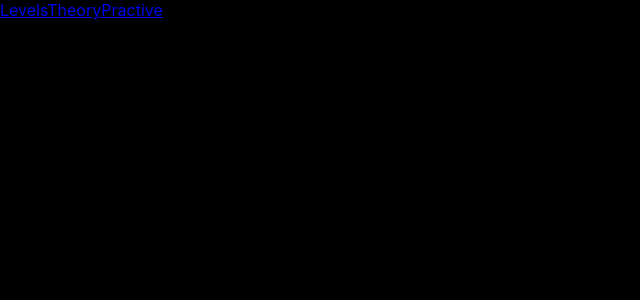
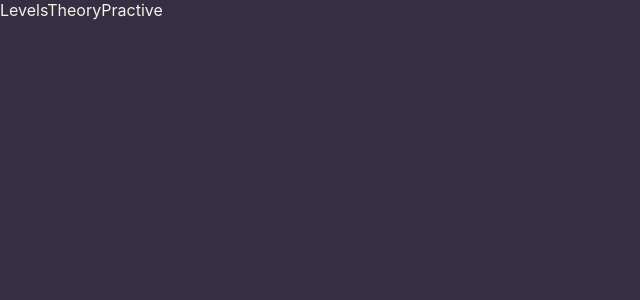
Before and after one commit to dimadidyk0/linn, a React (Create React App) app: page / in a window 1280 px wide. Shown: the top 300 px of the page, without its empty margins (0-640 px from the left). Built offline with nearby package versions, Linux system fonts and the light colour scheme.

Commit message:
feat: add variables and fix prettier

```diff
--- a/package.json
+++ b/package.json
@@ -24,11 +24,6 @@
     "hooks": {
       "pre-commit": "npm run lint && npm run format"
     }
-  },
-  "prettier": {
-    "printWidth": 90,
-    "bracketSpacing": false,
-    "trailingComma": "es5"
   },
   "lint-staged": {
     "*.+(js|jsx)": "eslint --fix",
--- a/src/App.module.css
+++ b/src/App.module.css
@@ -1,5 +1,5 @@
 .root {
   min-height: 100vh;
-  background-color: black;
-  color: white;
+  background-color: var(--main-color);
+  color: var(--text-color);
 }
--- /dev/null
+++ b/src/assets/styles/index.css
@@ -0,0 +1,16 @@
+body {
+  margin: 0;
+  font-family: -apple-system, BlinkMacSystemFont, "Segoe UI", "Roboto", "Oxygen", "Ubuntu",
+    "Cantarell", "Fira Sans", "Droid Sans", "Helvetica Neue", sans-serif;
+  -webkit-font-smoothing: antialiased;
+  -moz-osx-font-smoothing: grayscale;
+}
+
+code {
+  font-family: source-code-pro, Menlo, Monaco, Consolas, "Courier New", monospace;
+}
+
+a {
+  text-decoration: none;
+  color: var(--text-color);
+}
--- /dev/null
+++ b/src/assets/styles/variables.css
@@ -0,0 +1,6 @@
+:root {
+  --main-color: #352f44;
+  --secondary-color: #352f44;
+  --ternary-color: #b9b4c7;
+  --text-color: #faf0e6;
+}
--- a/src/components/Header/Header.jsx
+++ b/src/components/Header/Header.jsx
@@ -1,4 +1,3 @@
-import React from "react";
 import Navigation from "../Navigation/Navigation";
 
 export default function Header() {
--- a/src/components/Navigation/Navigation.jsx
+++ b/src/components/Navigation/Navigation.jsx
@@ -1,12 +1,10 @@
-import React from "react";
-
 const navigation = [{ title: "Levels" }, { title: "Theory" }, { title: "Practive" }];
 
 export default function Navigation() {
   return (
     <nav>
       {navigation.map(({ title }) => (
-        <a href="/#" title={title}>
+        <a key={title} href="/#" title={title}>
           {title}
         </a>
       ))}
--- a/src/index.css
+++ /dev/null
@@ -1,11 +0,0 @@
-body {
-  margin: 0;
-  font-family: -apple-system, BlinkMacSystemFont, "Segoe UI", "Roboto", "Oxygen",
-    "Ubuntu", "Cantarell", "Fira Sans", "Droid Sans", "Helvetica Neue", sans-serif;
-  -webkit-font-smoothing: antialiased;
-  -moz-osx-font-smoothing: grayscale;
-}
-
-code {
-  font-family: source-code-pro, Menlo, Monaco, Consolas, "Courier New", monospace;
-}
--- a/src/index.js
+++ b/src/index.js
@@ -1,6 +1,7 @@
 import React from "react";
 import ReactDOM from "react-dom/client";
-import "./index.css";
+import "./assets/styles/index.css";
+import "./assets/styles/variables.css";
 import App from "./App";
 import reportWebVitals from "./reportWebVitals";
 
@@ -8,7 +9,7 @@ const root = ReactDOM.createRoot(document.getElementById("root"));
 root.render(
   <React.StrictMode>
     <App />
-  </React.StrictMode>,
+  </React.StrictMode>
 );
 
 // If you want to start measuring performance in your app, pass a function
--- a/src/reportWebVitals.js
+++ b/src/reportWebVitals.js
@@ -1,6 +1,6 @@
 const reportWebVitals = (onPerfEntry) => {
   if (onPerfEntry && onPerfEntry instanceof Function) {
-    import("web-vitals").then(({ getCLS, getFID, getFCP, getLCP, getTTFB }) => {
+    import("web-vitals").then(({getCLS, getFID, getFCP, getLCP, getTTFB}) => {
       getCLS(onPerfEntry);
       getFID(onPerfEntry);
       getFCP(onPerfEntry);
```
Also changed, not shown: 2 other files (tests, documents, lock files or other folders).
